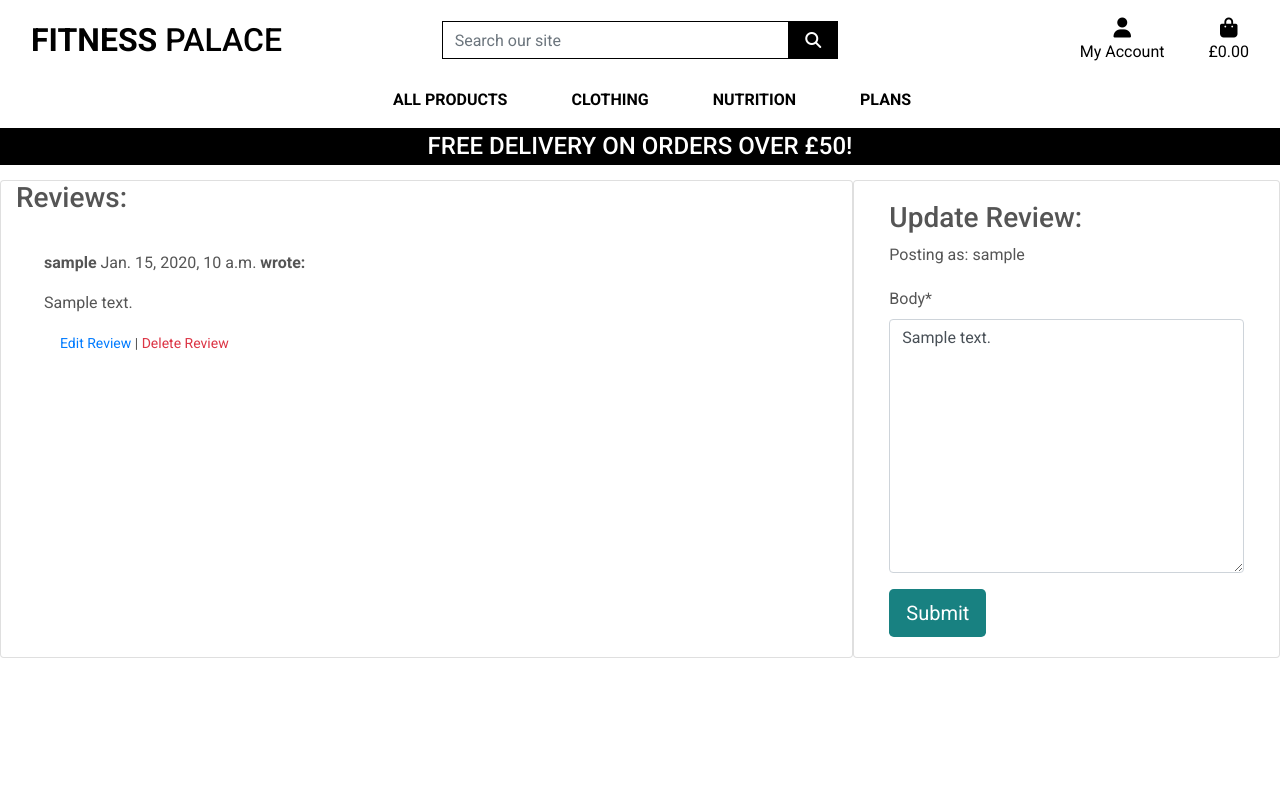
After one commit to osaroo3/fitness-palace-ci-project5, a Django app: page /products/edit_review/1/ in a window 1280 px wide. The commit adds this page. Run offline with Django 3.2, Linux system fonts and the light colour scheme; a user stored in the database is signed in; tables that the repository leaves empty hold one stand-in row (values such as "Sample post"); some libraries are stand-ins or nearby versions.

Commit message:
Added functionality for reviewers to edit reviews made

```diff
--- /dev/null
+++ b/products/templates/products/edit_review.html
@@ -0,0 +1,74 @@
+{% extends "base.html" %}
+{% load static %}
+
+{% block page_header %}
+<div class="container header-container">
+    <div class="row">
+        <div class="col"></div>
+    </div>
+</div>
+{% endblock %}
+
+{% block content %}
+<div class="overlay"></div>
+<div class="container-fluid">
+    <div class="row">
+        <div class="col-md-8 card mb-4  mt-3 ">
+            <h3>Reviews:</h3>
+            <div class="card-body">
+
+                {% for review in reviews %}
+                <div class="p-2 reviews
+                    {% if not review.approved and review.author == user %}
+                    faded{% elif not review.approved %} d-none{% endif %}">
+                    <p class="font-weight-bold">
+                        {{ review.author }}
+
+                        <span class="font-weight-normal">
+                        {{ review.created_on }}
+                        </span> wrote:
+                    </p>
+                    <div id="review{{ review.id }}">
+                        {{ review.body | linebreaks }}
+                    </div>
+                    {% if not review.approved and review.author == user %}
+                    <p class="approval">
+                        This review is awaiting approval
+                    </p>
+                    {% endif %}
+                    {% if user.is_authenticated and review.author == user %}
+                    <small class="ml-3">
+                        <a href="{% url 'edit_review' review.id %}">Edit Review</a> |
+                        <a class="text-danger" href="">Delete Review</a>
+                    </small>
+                    {% endif %}
+                </div>
+
+                {% endfor %}
+            </div>
+        </div>
+        <!-- update Reviews -->
+        <div class="col-md-4 card mb-4 mt-3">
+            <div class="card-body">
+                {% if user.is_authenticated %}
+                <h3>Update Review:</h3>
+                <p>Posting as: {{ user.username }}</p>
+                <form id="ReviewForm" method="post">
+                    {{ form | crispy }}
+                    {% csrf_token %}
+                    <button id="submitButton" type="submit"
+                    class="btn btn-signup btn-lg">Submit</button>
+                </form>
+                {% else %}
+                <p>Log in to leave a review</p>
+                {% endif %}
+            </div>
+        </div>
+    </div>
+</div>
+{% endblock %}
+
+{% block postloadjs %}
+{{ block.super }}
+{% include 'products/includes/quantity_input_script.html' %}
+{% endblock %}
--- a/products/urls.py
+++ b/products/urls.py
@@ -7,4 +7,5 @@ urlpatterns = [
     path('add/', views.add_product, name='add_product'),
     path('edit/<int:product_id>/', views.edit_product, name='edit_product'),
     path('delete/<int:product_id>/', views.delete_product, name='delete_product'),
+    path('edit_review/<int:review_id>/', views.edit_review, name='edit_review'),
 ]
--- a/products/views.py
+++ b/products/views.py
@@ -152,3 +152,30 @@ def delete_product(request, product_id):
     product.delete()
     messages.success(request, 'Product deleted!')
     return redirect(reverse('products'))
+
+
+@login_required
+def edit_review(request, review_id):
+    """ Edit a review """
+    reviews = Review.objects.all()
+    review = get_object_or_404(Review, pk=review_id)
+    if request.method == 'POST':
+        form = ReviewForm(request.POST, instance=review)
+        if form.is_valid():
+            form.save()
+            messages.success(request, 'Successfully updated review!')
+
+        else:
+            messages.error(request, 'Failed to update review. Please ensure the form is valid.')
+
+    form = ReviewForm(instance=review)
+
+
+    template = 'products/edit_review.html'
+    context = {
+        'form': form,
+        'review': review,
+        'reviews': reviews,
+    }
+
+    return render(request, template, context)
--- a/static/css/base.css
+++ b/static/css/base.css
@@ -266,6 +266,9 @@ a.category-badge > span.badge:hover {
 
 
 /* Review */
+#ReviewForm {
+    margin-top: 1.3em;
+}
 .faded {
     color: rgb(172, 175, 175);
 }
@@ -278,6 +281,11 @@ a.category-badge > span.badge:hover {
 .btn-edit {
     background-color: #188181;
     color: #fff;
+}
+
+.btn-delete {
+    color: #fff;
+    background: #E84610;
 }
 
 .btn-signup:hover,
```
Also changed, not shown: products/templates/products/product_detail.html (+14 -12 lines).
